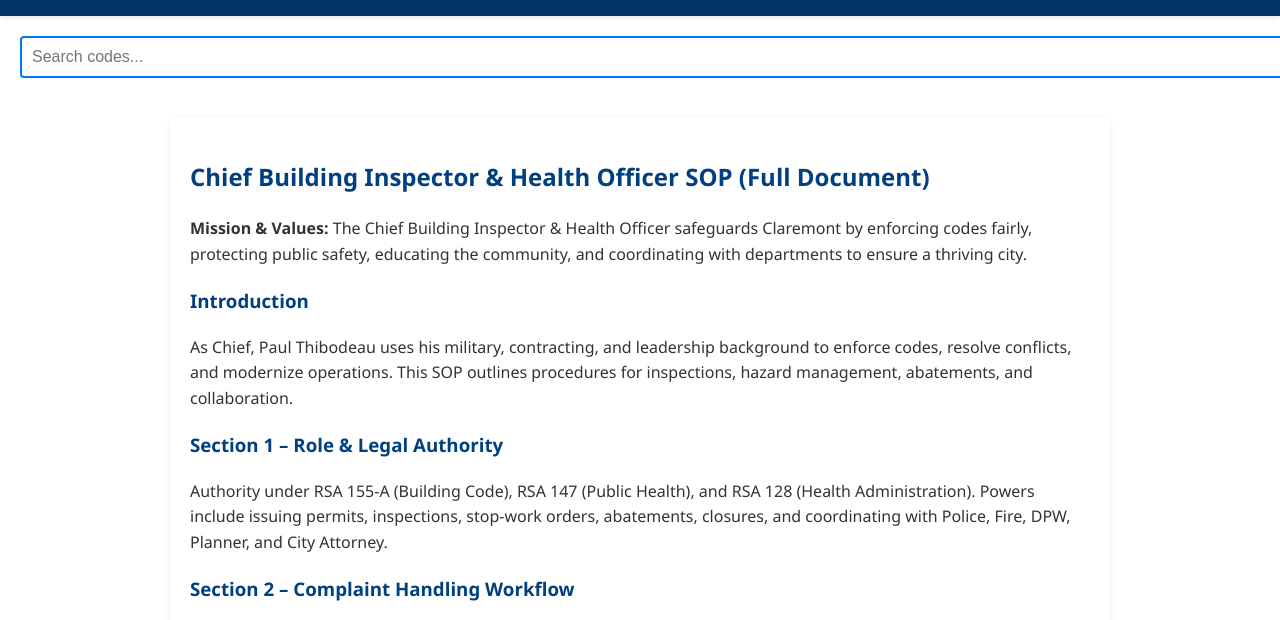
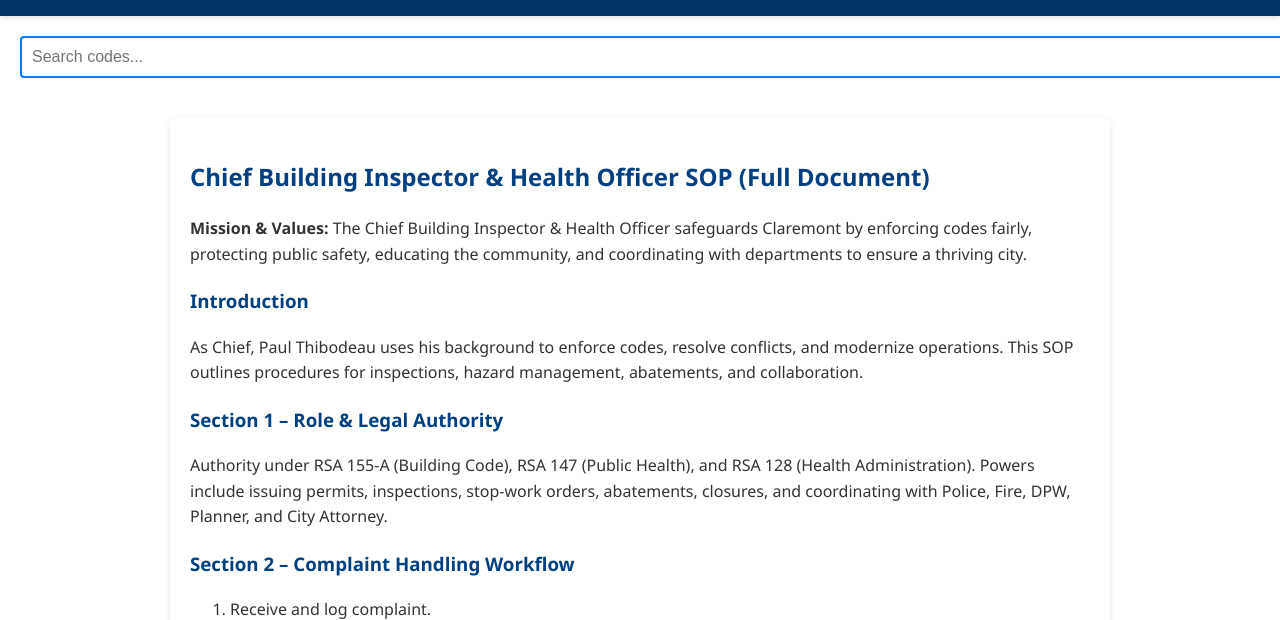
Before and after one commit to whateverfps/field-code-app, a plain HTML site: page index.html in a window 1280 px wide. Shown: the part 102-722 px from the top of the page. Drawn offline with Linux system fonts and the light colour scheme.

Commit message:
Update index.html

```diff
--- a/index.html
+++ b/index.html
@@ -32,7 +32,7 @@
             <p><strong>Mission & Values:</strong> The Chief Building Inspector & Health Officer safeguards Claremont by enforcing codes fairly, protecting public safety, educating the community, and coordinating with departments to ensure a thriving city.</p>
 
             <h3>Introduction</h3>
-            <p>As Chief, Paul Thibodeau uses his military, contracting, and leadership background to enforce codes, resolve conflicts, and modernize operations. This SOP outlines procedures for inspections, hazard management, abatements, and collaboration.</p>
+            <p>As Chief, Paul Thibodeau uses his background to enforce codes, resolve conflicts, and modernize operations. This SOP outlines procedures for inspections, hazard management, abatements, and collaboration.</p>
 
             <h3>Section 1 – Role & Legal Authority</h3>
             <p>Authority under RSA 155-A (Building Code), RSA 147 (Public Health), and RSA 128 (Health Administration). Powers include issuing permits, inspections, stop-work orders, abatements, closures, and coordinating with Police, Fire, DPW, Planner, and City Attorney.</p>
```
